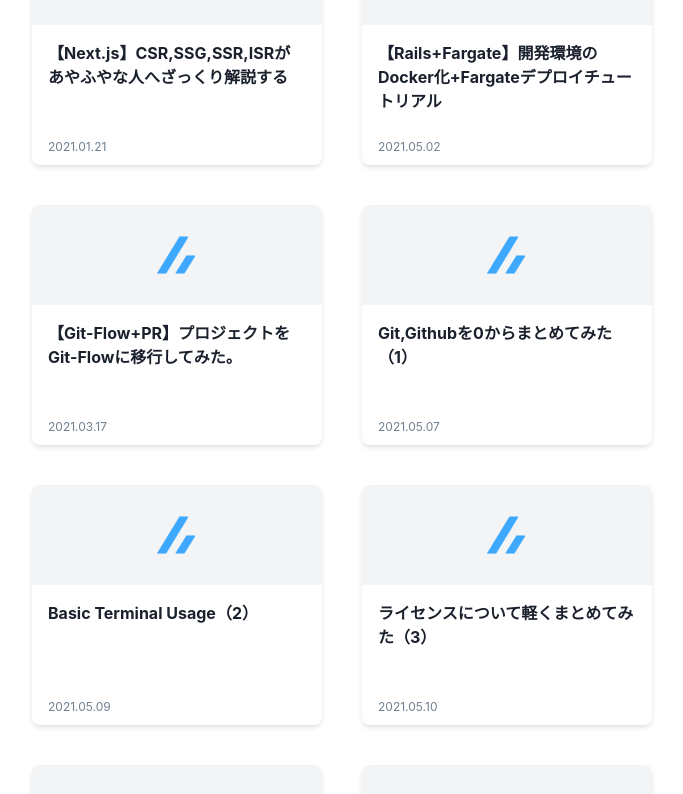
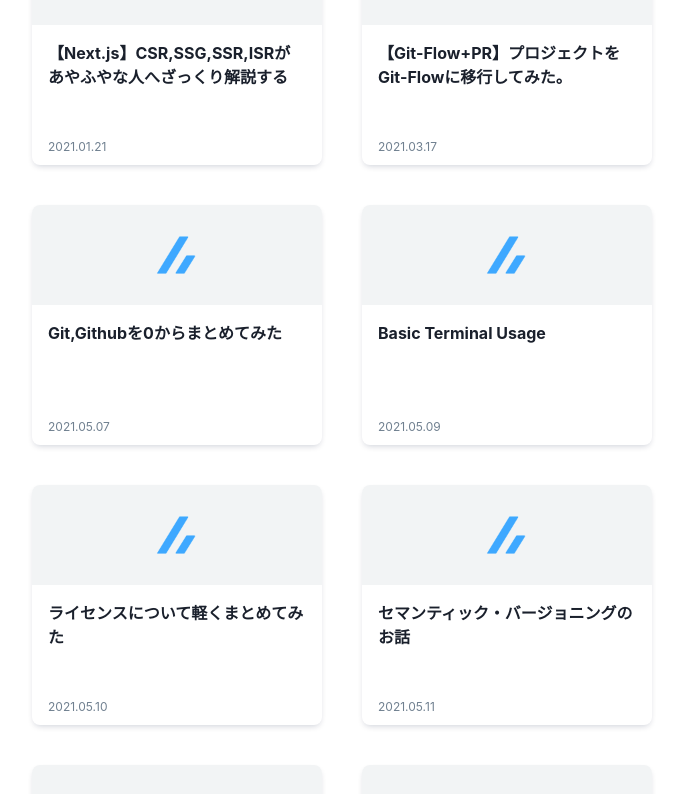
Before and after one commit to onikan27/myPortfolio, a Next.js app: page /blog in a window 1280 px wide. Shown: the part 600-1394 px from the top of the page, without its empty margins (298-981 px from the left). Built offline with nearby package versions, Linux system fonts and the light colour scheme.

Commit message:
feat: Update

```diff
--- a/src/pages/blog.tsx
+++ b/src/pages/blog.tsx
@@ -31,37 +31,31 @@ const career: NextPage = () => {
               release_date="2021.01.21"
             />
             <Article
-              title="【Rails+Fargate】開発環境のDocker化+Fargateデプロイチュートリアル"
-              url="https://zenn.dev/akino/books/629502485ddb14"
-              platform="zenn"
-              release_date="2021.05.02"
-            />
-            <Article
               title="【Git-Flow+PR】プロジェクトをGit-Flowに移行してみた。"
               url="https://zenn.dev/akino/articles/1dcecd60009dbb"
               platform="zenn"
               release_date="2021.03.17"
             />
             <Article
-              title="Git,Githubを0からまとめてみた（1）"
+              title="Git,Githubを0からまとめてみた"
               url="https://zenn.dev/akino/articles/2fef95b72f508a"
               platform="zenn"
               release_date="2021.05.07"
             />
             <Article
-              title="Basic Terminal Usage（2）"
+              title="Basic Terminal Usage"
               url="https://zenn.dev/akino/articles/e3114695d022fc"
               platform="zenn"
               release_date="2021.05.09"
             />
             <Article
-              title="ライセンスについて軽くまとめてみた（3）"
+              title="ライセンスについて軽くまとめてみた"
               url="https://zenn.dev/akino/articles/a2d1959f4ef394"
               platform="zenn"
               release_date="2021.05.10"
             />
             <Article
-              title="セマンティック・バージョニングのお話（4）"
+              title="セマンティック・バージョニングのお話"
               url="https://zenn.dev/akino/articles/cd4bcb344c6e74"
               platform="zenn"
               release_date="2021.05.11"
--- a/src/pages/index.tsx
+++ b/src/pages/index.tsx
@@ -19,7 +19,7 @@ const Home: NextPage = () => {
             />
           </Center>
           <Title>About Me</Title>
-          <UpdateDay>2021/05/01</UpdateDay>
+          <UpdateDay>2021/06/01</UpdateDay>
           <TextHeader>基本情報</TextHeader>
           <Text>
             秋野と申します。「<b>おにかん</b>
@@ -28,7 +28,7 @@ const Home: NextPage = () => {
           <Text>
             <b>【学歴・職歴】</b>
           </Text>
-          <li>法政大学・経済学部・現代ビジネス学科（2年間休学）</li>
+          <li>法政大学・経済学部・現代ビジネス学科（1年間休学）</li>
           <li>ヘルスケアITベンチャー：フルタイムで学生インターン（7ヶ月間）</li>
           <li>SaaSスタートアップ：執行役員&amp;エンジニア&amp;PMを担当</li>
 
```
Also changed, not shown: src/pages/career.tsx (+21 -2 lines).
